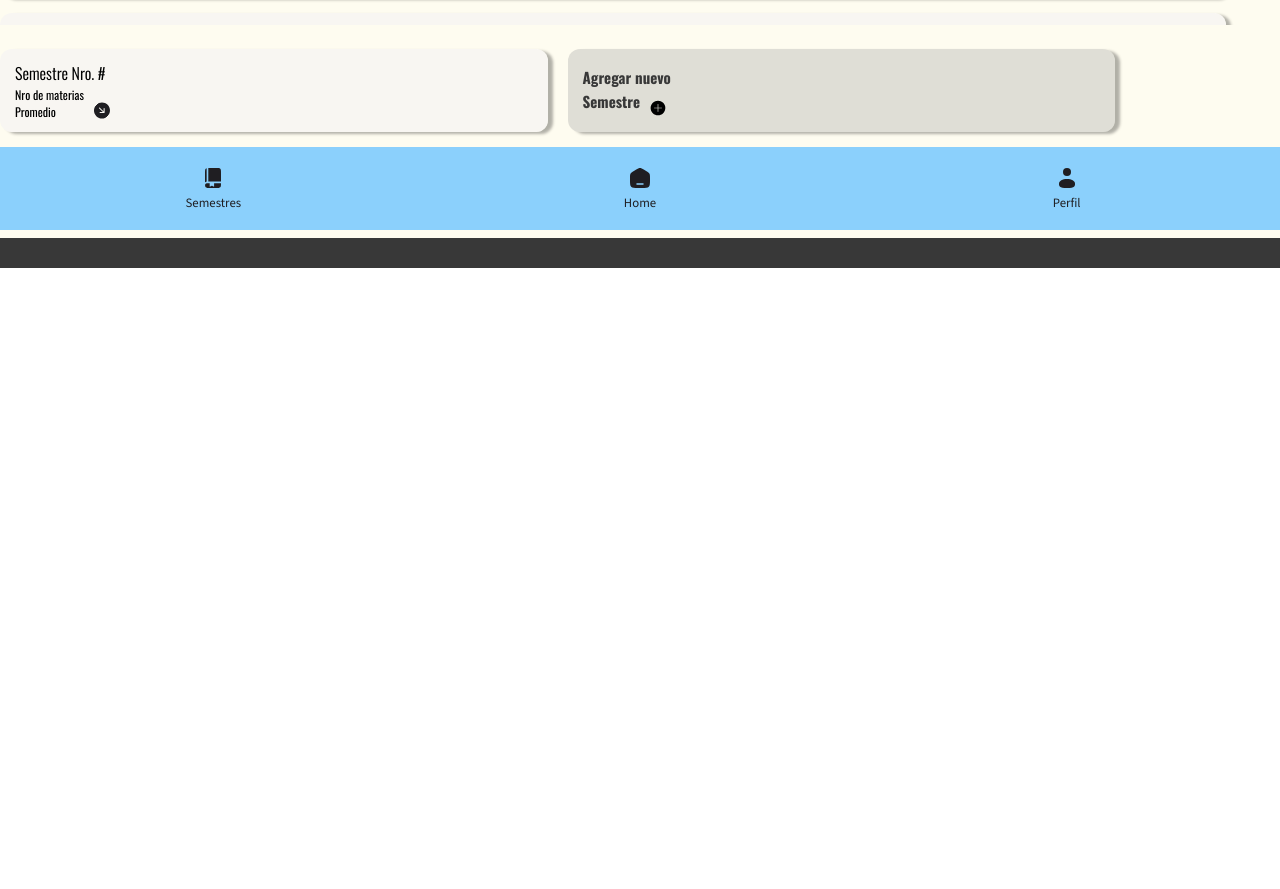
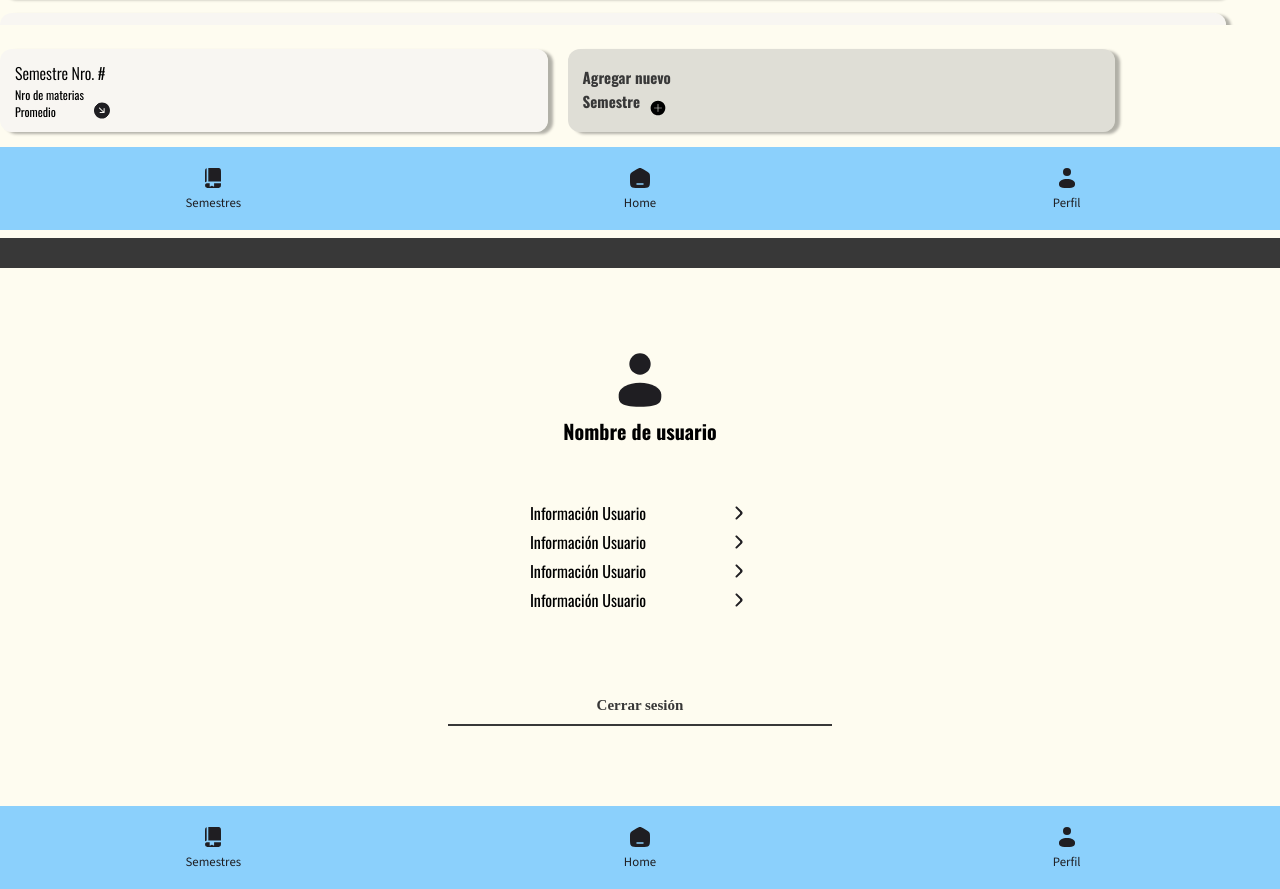
Before and after one commit to mpaulazzv/ProMediApp, a website built with Parcel: page src/index.html in a window 1280 px wide. Shown: the part 5313-6202 px from the top of the page. Before the commit the page ends 5581 px from the top, so only its background shows below. Built offline with nearby package versions, Linux system fonts and the light colour scheme; files whose address does not match are found by name.

Commit message:
Usuario html y css terminado

```diff
--- a/src/css/_usuario.scss
+++ b/src/css/_usuario.scss
@@ -11,4 +11,62 @@
 
 .usuario_content {
     height: 100%;
+    background-color: $white;
 }
+
+.userImg {
+    width: 4rem;
+}
+
+.perfil {
+    padding-top: 80px;
+    align-items: center;
+    text-align: center;
+}
+
+.nombre_usuario {
+    font-size: 20px;
+    font-family: $title;
+    margin: 0;
+}
+
+.list_info_usuario {
+    margin-top: 55px;
+    display: flex;
+    flex-direction: column;
+    gap: 5px;
+    align-items: center;
+}
+
+.info_usuario {
+    margin: 0;
+    display: flex;
+    justify-content: center;
+
+}
+
+.info_usuario p {
+    margin: 0;
+    font-family: $title;
+    font-size: 16px;
+}
+
+.userinfoImg {
+    width: 1.5rem;
+    margin-left: 80px;
+}
+
+.btn_cerrar_sesion {
+    background-color: $white;
+    width: 30%;
+    border-bottom: 2px $grey solid;
+    margin-top: 70px;
+    margin-bottom: 80px;
+}
+
+.text_cerrar-sesion {
+    color: $grey;
+    margin: 0;
+    padding: 10px;
+    font-size: 15px;
+}
--- a/src/index.html
+++ b/src/index.html
@@ -368,7 +368,33 @@
     <section id="Usuario">
         <div class="usuario_content">
             <div class="barra_urs"></div>
+            <div class="perfil">
+                <img src="./assets/user.svg" alt="" class="userImg">
+                <h2 class="nombre_usuario">Nombre de usuario</h2>
+                <div class="list_info_usuario">
+                    <div class="info_usuario">
+                        <p>Información Usuario</p>
+                        <img src="./assets/arrow-2.svg" alt="" class="userinfoImg">
+                    </div>
+                    <div class="info_usuario">
+                        <p>Información Usuario</p>
+                        <img src="./assets/arrow-2.svg" alt="" class="userinfoImg">
+                    </div>
+                    <div class="info_usuario">
+                        <p>Información Usuario</p>
+                        <img src="./assets/arrow-2.svg" alt="" class="userinfoImg">
+                    </div>
+                    <div class="info_usuario">
+                        <p>Información Usuario</p>
+                        <img src="./assets/arrow-2.svg" alt="" class="userinfoImg">
+                    </div>
+                    <btn class="btn_cerrar_sesion">
+                        <h3 class="text_cerrar-sesion">Cerrar sesión</h3>
+                    </btn>
+                </div>
+            </div>
         </div>
+        <nav-main></nav-main>
     </section>
 </body>
 
```
